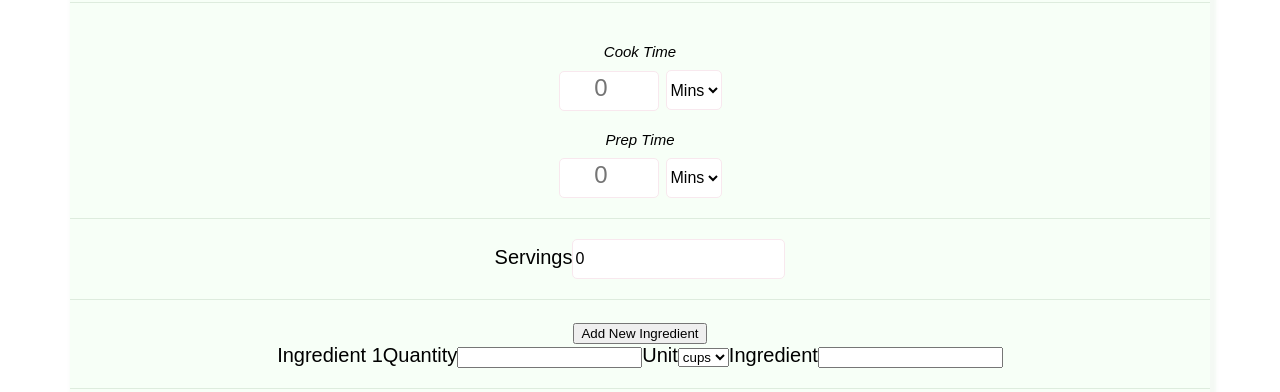
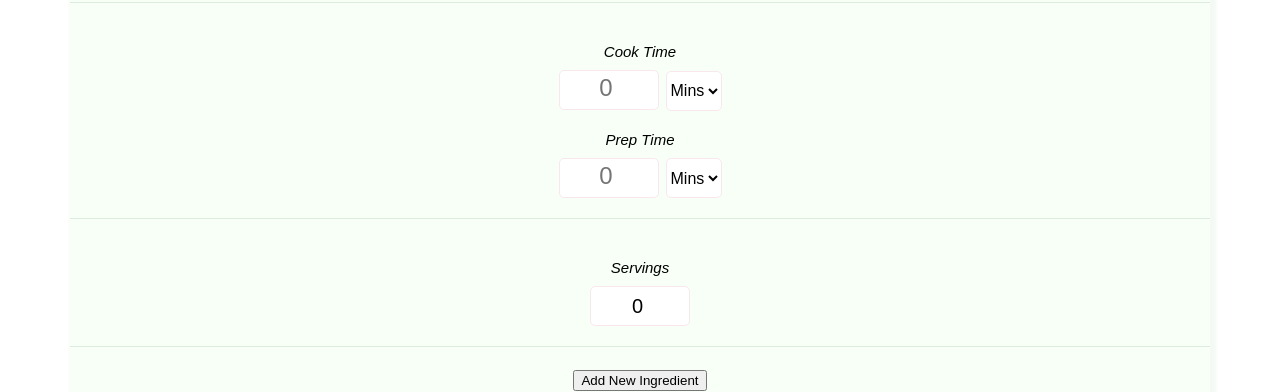
Before and after one commit to seangrant118/recipe-app, a React (Create React App) app in the folder client/: page /createrecipe in a window 1280 px wide. Shown: the part 1008-1400 px from the top of the page. Built offline with nearby package versions, Linux system fonts and the light colour scheme; no server answers; sample sign-in values are in the browser's storage.

Commit message:
servings

```diff
--- a/client/src/components/recipeForm/RecipeFormServings.js
+++ b/client/src/components/recipeForm/RecipeFormServings.js
@@ -3,9 +3,11 @@ import React from "react";
 const RecipeFormServings = props => {
   return (
     <fieldset className="recipe-form-field">
-      <label className="recipe-form-label">Servings</label>
+      <div className="label-container">
+        <label className="recipe-form-label">Servings</label>
+      </div>
       <input
-        className="recipe-form-input"
+        className="recipe-form-input servings"
         name="servings"
         type="number"
         placeholder="0"
--- a/client/src/components/styles/recipeForm/recipeForm.css
+++ b/client/src/components/styles/recipeForm/recipeForm.css
@@ -108,8 +108,17 @@
   width: 100px;
   text-align: center;
   font-size: 80%;
+  padding-left: 12px;
+  padding-top: 3px;
 }
 
 fieldset .label-container:nth-child(2) {
   margin-bottom: 10px;
 }
+
+.servings {
+  width: 100px;
+  text-align: center;
+  font-size: 100%;
+  padding-left: 12px;
+}
```
